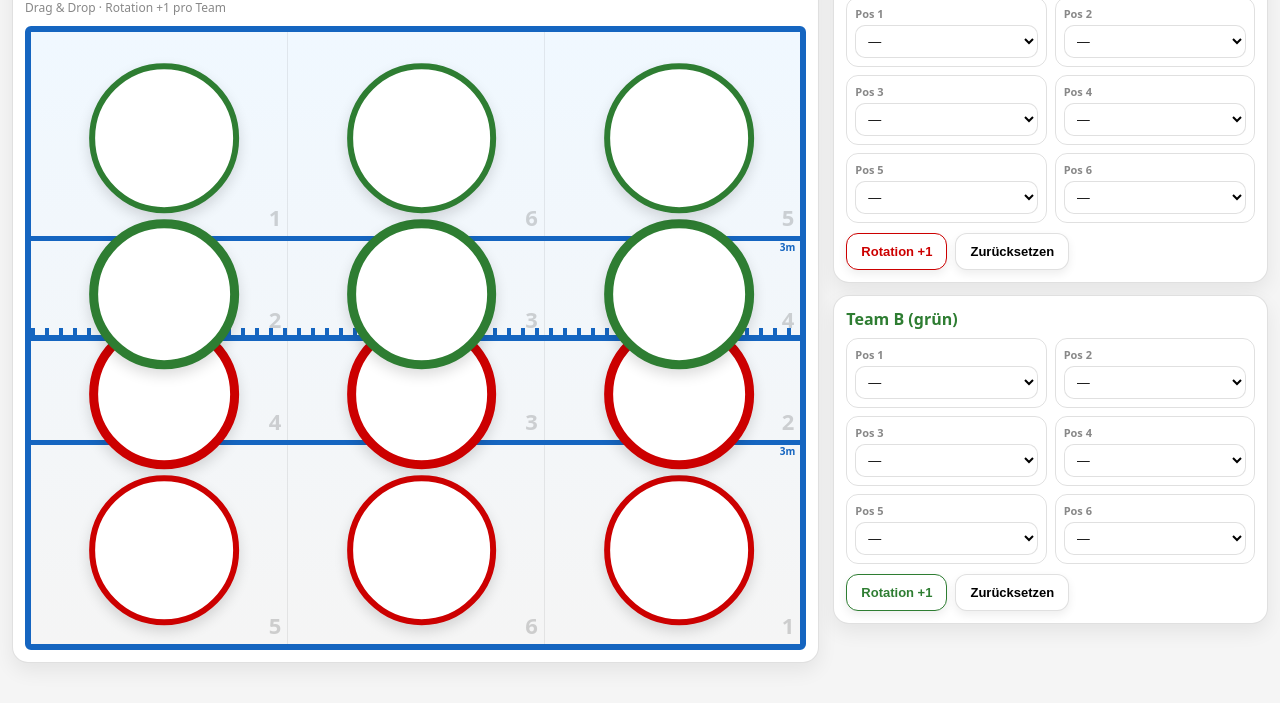
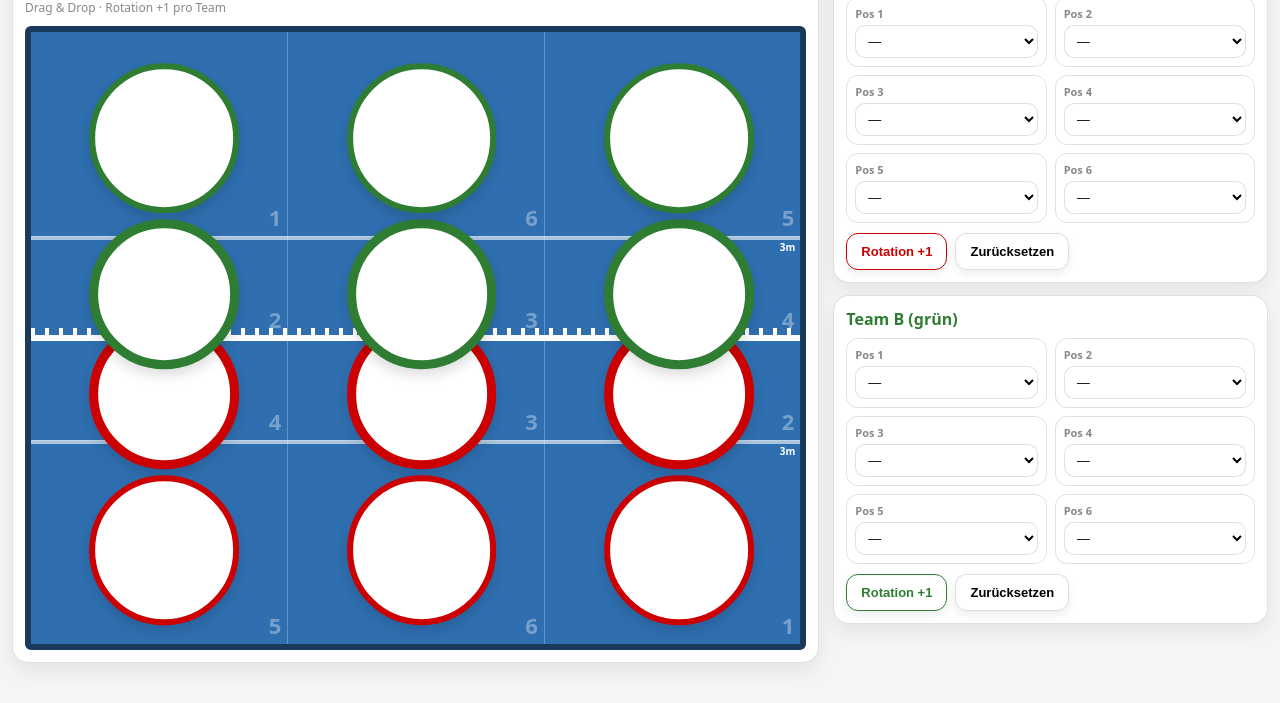
Before and after one commit to tuppesmuppes/djk-app, a website: page feld.html in a window 1280 px wide. Shown: the part 63-766 px from the top of the page. Drawn offline with Linux system fonts and the light colour scheme.

Commit message:
Hall-blue court color with white markings

```diff
--- a/feld.html
+++ b/feld.html
@@ -17,24 +17,24 @@
     .subtitle{ font-size:12px; color:var(--muted); margin-top:2px; margin-bottom:10px; }
 
     /* Full court */
-    .court{ position:relative; width:100%; border-radius:6px; border:6px solid var(--blue); overflow:hidden;
-      background:linear-gradient(180deg,#f0f8ff,#f5f5f5); touch-action:none; user-select:none;
+    .court{ position:relative; width:100%; border-radius:6px; border:6px solid #1a3a5c; overflow:hidden;
+      background:#2f6fb0; touch-action:none; user-select:none;
       height:min(78vh,820px); }
     @media(max-width:900px){ .court{ height:74vh; } }
 
-    .net{ position:absolute; left:0; right:0; top:50%; height:6px; background:var(--blue); z-index:2; pointer-events:none; transform:translateY(-3px); }
+    .net{ position:absolute; left:0; right:0; top:50%; height:6px; background:#fff; z-index:2; pointer-events:none; transform:translateY(-3px); }
     .net-mesh{ position:absolute; left:0; right:0; top:calc(50% - 10px); height:7px; z-index:2; pointer-events:none;
-      background-image:repeating-linear-gradient(90deg,var(--blue) 0,var(--blue) 4px,transparent 4px,transparent 14px); }
-    .three-m-top{ position:absolute; left:0; right:0; height:5px; background:var(--blue); top:calc(50% - 16.667%); pointer-events:none; z-index:1; }
-    .three-m-bot{ position:absolute; left:0; right:0; height:5px; background:var(--blue); top:calc(50% + 16.667%); pointer-events:none; z-index:1; }
-    .three-m-lbl{ position:absolute; right:5px; font-size:10px; font-weight:800; color:var(--blue); pointer-events:none; }
+      background-image:repeating-linear-gradient(90deg,#fff 0,#fff 4px,transparent 4px,transparent 14px); }
+    .three-m-top{ position:absolute; left:0; right:0; height:4px; background:#fff; opacity:.6; top:calc(50% - 16.667%); pointer-events:none; z-index:1; }
+    .three-m-bot{ position:absolute; left:0; right:0; height:4px; background:#fff; opacity:.6; top:calc(50% + 16.667%); pointer-events:none; z-index:1; }
+    .three-m-lbl{ position:absolute; right:5px; font-size:10px; font-weight:800; color:#fff; pointer-events:none; }
     .lbl-top{ top:calc(50% - 16.667% + 4px); }
     .lbl-bot{ top:calc(50% + 16.667% + 4px); }
 
     .zones{ position:absolute; inset:0; pointer-events:none; }
-    .zone-line-v{ position:absolute; top:0; bottom:0; width:1px; background:rgba(0,0,0,.07); }
-    .zone-line-h{ position:absolute; left:0; right:0; height:1px; background:rgba(0,0,0,.07); }
-    .zone-num{ position:absolute; font-size:min(2.6vw,22px); font-weight:900; color:rgba(0,0,0,.16); display:flex; align-items:flex-end; justify-content:flex-end; padding:0 6px 4px 0; }
+    .zone-line-v{ position:absolute; top:0; bottom:0; width:1px; background:rgba(255,255,255,.25); }
+    .zone-line-h{ position:absolute; left:0; right:0; height:1px; background:rgba(255,255,255,.25); }
+    .zone-num{ position:absolute; font-size:min(2.6vw,22px); font-weight:900; color:rgba(255,255,255,.35); display:flex; align-items:flex-end; justify-content:flex-end; padding:0 6px 4px 0; }
 
     .chip{ position:absolute; transform:translate(-50%,-50%); border-radius:999px; background:#fff;
       display:flex; align-items:center; justify-content:center; text-align:center; line-height:1.1;
```
